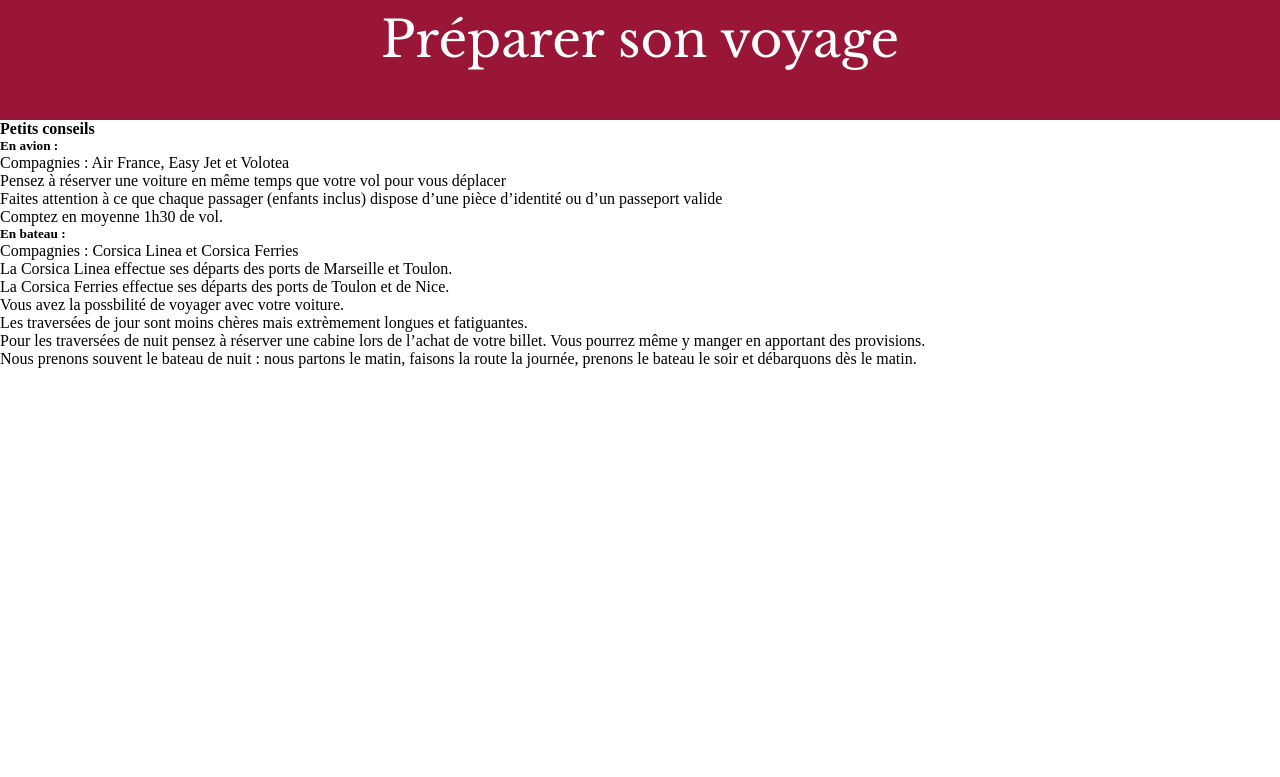
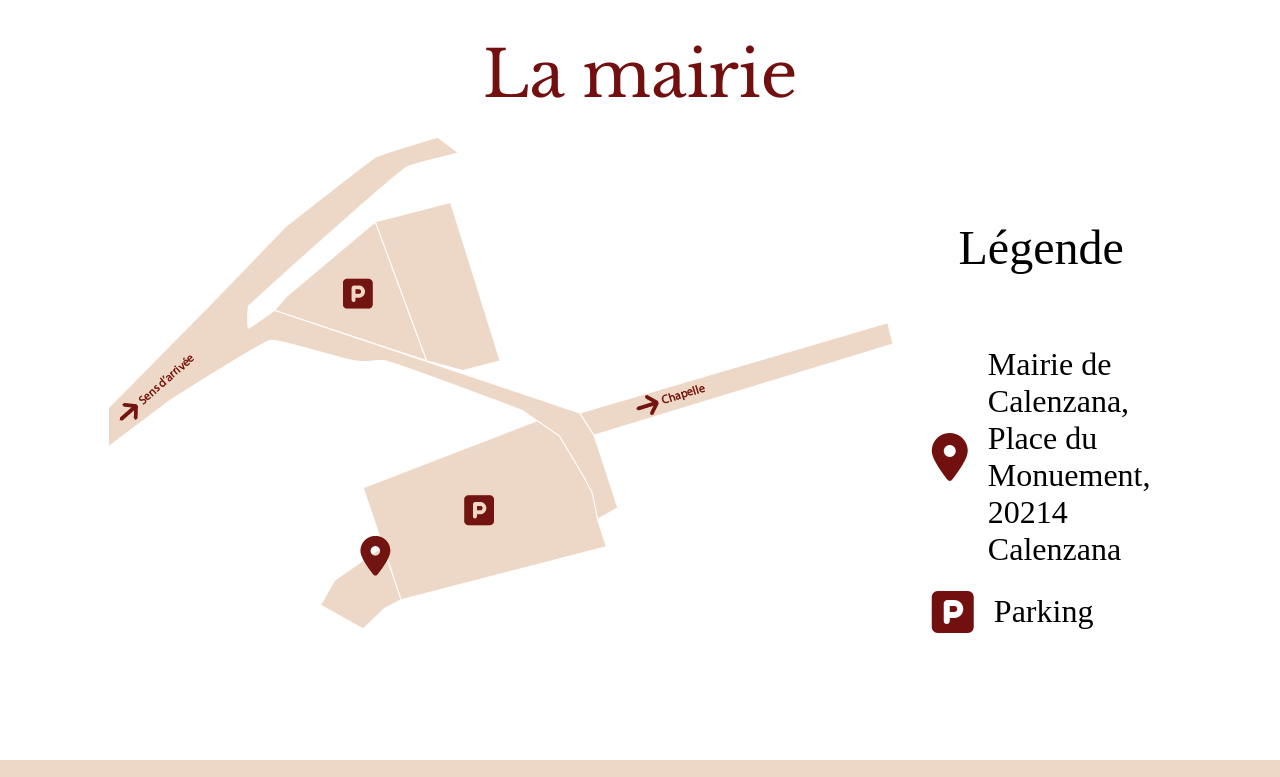
Before and after one commit to Cecilia-Giusti/wedding, a React (Create React App) app: page /#/organisation in a window 1280 px wide. Shown: the part 1960-2737 px from the top of the page. Before the commit the page ends 2328 px from the top, so only its background shows below. Built offline with nearby package versions, Linux system fonts and the light colour scheme; a web font is replaced by a local one.

Commit message:
add section reperer

```diff
--- /dev/null
+++ b/src/components/LegendeItem.tsx
@@ -0,0 +1,14 @@
+interface legendeItemInt {
+  icone: string;
+  text: string;
+}
+const LegendeItem = ({ icone, text }: legendeItemInt) => {
+  return (
+    <li>
+      <i className={icone}></i>
+      <p>{text}</p>
+    </li>
+  );
+};
+
+export default LegendeItem;
--- a/src/components/SectionReperer.tsx
+++ b/src/components/SectionReperer.tsx
@@ -1,8 +1,15 @@
+import LegendeItem from "./LegendeItem";
+
+interface legendesInt {
+  name: string;
+  text: string;
+}
+
 interface sectionRepererInt {
   title: string;
   img: string;
   direction: string;
-  legendes: Object;
+  legendes: Array<legendesInt>;
 }
 
 const SectionReperer = ({
@@ -11,7 +18,64 @@ const SectionReperer = ({
   direction,
   legendes,
 }: sectionRepererInt) => {
-  return <div></div>;
+  const className =
+    direction === "right" ? "article-reperer-right" : "article-reperer-left";
+  return (
+    <article className={className}>
+      <div className={`${className}-container`}>
+        <h4 className={`${className}-title`}>{title}</h4>
+        <div className={`${className}-content`}>
+          <img
+            src={img}
+            alt={`Lieu de ${title}`}
+            className={`${className}-img`}
+          />
+          <div className={`${className}-text`}>
+            <p className={`${className}-legende`}>Légende</p>
+            <ul>
+              {legendes.map((legende) => {
+                switch (legende.name) {
+                  case "adresse":
+                    return (
+                      <LegendeItem
+                        icone='fa-solid fa-location-dot'
+                        text={legende.text}
+                      />
+                    );
+                  case "parking":
+                    return (
+                      <LegendeItem
+                        icone='fa-solid fa-square-parking'
+                        text={legende.text}
+                      />
+                    );
+
+                  case "coktail":
+                    return (
+                      <LegendeItem
+                        icone='fa-solid fa-champagne-glasses'
+                        text={legende.text}
+                      />
+                    );
+
+                  case "repas":
+                    return (
+                      <LegendeItem
+                        icone='fa-solid fa-utensils'
+                        text={legende.text}
+                      />
+                    );
+
+                  default:
+                    return <li></li>;
+                }
+              })}
+            </ul>
+          </div>
+        </div>
+      </div>
+    </article>
+  );
 };
 
 export default SectionReperer;
--- a/src/data/database.json
+++ b/src/data/database.json
@@ -51,34 +51,43 @@
     {
       "id": 1,
       "title": "La mairie",
-      "img": "./assets/icons/mairie.png",
+      "img": "./assets/images/mairie.png",
       "direction": "left",
-      "legende": {
-        "adresse": "Mairie de Calenzana, Place du Monuement, 20214 Calenzana",
-        "parking": "Parking"
-      }
+      "legendes": [
+        {
+          "name": "adresse",
+          "text": "Mairie de Calenzana, Place du Monuement, 20214 Calenzana"
+        },
+        { "name": "parking", "text": "Parking" }
+      ]
     },
     {
       "id": 2,
       "title": "L'église",
-      "img": "./assets/icons/eglise.png",
+      "img": "./assets/images/eglise.png",
       "direction": "right",
-      "legende": {
-        "adresse": "Chapelle de Sainte-Restitude Lieu dit Santa Ristituda, D151, 20214 Calenzana",
-        "parking": "Parking"
-      }
+      "legendes": [
+        {
+          "name": "adresse",
+          "text": "Chapelle de Sainte-Restitude Lieu dit Santa Ristituda, D151, 20214 Calenzana"
+        },
+        { "name": "parking", "text": "Parking" }
+      ]
     },
     {
       "id": 3,
       "title": "Le parc de Saleccia",
-      "img": "./assets/icons/parc.png",
-      "legende": {
-        "adresse": "Parc de Saleccia Route de Bastia, 20220 L'Île-Rousse",
-        "parking": "Parking",
-        "cocktail": "Cocktail Espace Méditerranéen",
-        "repas": "Laissez vous guider"
-      },
-      "direction": "left"
+      "img": "./assets/images/parc.png",
+      "direction": "left",
+      "legendes": [
+        {
+          "name": "adresse",
+          "text": "Parc de Saleccia Route de Bastia, 20220 L'Île-Rousse"
+        },
+        { "name": "parking", "text": "Parking" },
+        { "name": "cocktail", "text": "Cocktail Espace Méditerranéen" },
+        { "name": "repas", "text": "Laissez vous guider" }
+      ]
     }
   ],
 
--- a/src/pages/Organisation.tsx
+++ b/src/pages/Organisation.tsx
@@ -40,7 +40,7 @@ const Organisation = () => {
               title={item.title}
               direction={item.direction}
               img={item.img}
-              legendes={item.legende}
+              legendes={item.legendes}
             />
           </section>
         );
--- a/src/styles/components/_bandeau-section.scss
+++ b/src/styles/components/_bandeau-section.scss
@@ -8,7 +8,7 @@
         font-family: $font-subtitle;
         font-style: normal;
         font-weight: 400;
-        font-size: 50px;
+        font-size: 5rem;
         line-height: 166px;
         text-align: center;
         color: $color-light;
--- a/src/styles/index.scss
+++ b/src/styles/index.scss
@@ -5,6 +5,7 @@
 @import "./components/bandeau-section";
 @import "./components/programme-card";
 @import "./layout/header";
+@import "./layout/sectionReperer";
 @import "./pages/home";
 @import "./pages/history";
 @import "./pages/organisation";
--- /dev/null
+++ b/src/styles/layout/_sectionReperer.scss
@@ -0,0 +1,149 @@
+.article-reperer-left{
+    width: 100%;
+    @include flex;
+    background:$background-white;
+    height: 100vh;
+
+    &-container{
+        width: 80%;
+
+        @include flex($direction:column);
+
+
+    }
+
+    &-title{
+        font-family: $font-subtitle;
+        font-style: normal;
+        font-weight: 400;
+        font-size: 4rem;
+        line-height: 124px;
+        text-align: center;
+        color: $color-title;
+    }
+
+    &-content{
+        display: grid;
+        grid-template-columns: 1fr 1fr;
+    }
+
+    &-text{
+        @include flex($direction:column);
+        gap:60px;
+        width: 80%;
+
+        ul{
+            @include flex($direction:column, $align:flex-start);
+            gap:20px;
+
+
+            li{
+                @include flex;
+                gap:20px;
+                i{
+                    color:$color-title;
+                    font-size: 3rem;
+                }
+
+                p{
+                    font-family:$font-title;
+                    font-style: normal;
+                    font-weight: 400;
+                    font-size: 2rem;
+
+
+                    color: #000000;
+                }
+            }
+        }
+    }
+
+    &-legende{
+        font-family: $font-title;
+        font-style: normal;
+        font-weight: 400;
+        font-size: 3rem;
+        line-height: 77px;
+        color:$color-dark;
+    }
+}
+
+.article-reperer-right{
+    width: 100%;
+    @include flex;
+    background:$background-color-light;
+    height: 100vh;
+
+    &-container{
+        width: 80%;
+        @include flex($direction:column);
+
+    }
+
+    &-title{
+        font-family: $font-subtitle;
+        font-style: normal;
+        font-weight: 400;
+        font-size: 4rem;
+        line-height: 124px;
+        text-align: center;
+        color: $color-dark;
+    }
+
+    &-content{
+
+        display: grid;
+        grid-template-columns: 1fr 1fr;
+        grid-template-areas:
+        "le im";
+
+        img{
+            grid-area: im;
+            justify-self: end;
+        }
+    }
+
+
+
+    &-text{
+        @include flex($direction:column);
+        gap:60px;
+        width: 80%;
+        position: relative;
+        left:150px;
+
+        ul{
+            @include flex($direction:column, $align:flex-start);
+            gap:20px;
+
+
+            li{
+                @include flex;
+                gap:20px;
+                i{
+                    color:$color-dark;
+                    font-size: 3rem;
+                }
+
+                p{
+                    font-family:$font-title;
+                    font-style: normal;
+                    font-weight: 400;
+                    font-size: 2rem;
+
+
+                    color: #000000;
+                }
+            }
+        }
+    }
+
+    &-legende{
+        font-family: $font-title;
+        font-style: normal;
+        font-weight: 400;
+        font-size: 3rem;
+        line-height: 77px;
+        color:$color-dark;
+    }
+}
--- a/src/styles/pages/_organisation.scss
+++ b/src/styles/pages/_organisation.scss
@@ -60,4 +60,9 @@
             }
         }
     }
+
+    &-reperer{
+        @include flex;
+        width: 100%;
+    }
 }
--- a/src/styles/utils/_variables.scss
+++ b/src/styles/utils/_variables.scss
@@ -2,6 +2,8 @@ $color-light:#fff;
 $color-nav-active:#AE5947;
 $color-nav-active2:#991636;
 $color-dark:#000;
+$color-title:#721010;
 
 $background-color-bandeau :#991636;
 $background-color-light :#EDD7C7;
+$background-white :#fff;
```
Also changed, not shown: public/assets/images/eglise.png, public/style_compressed.css, 1 other file (tests, documents, lock files or other folders).
